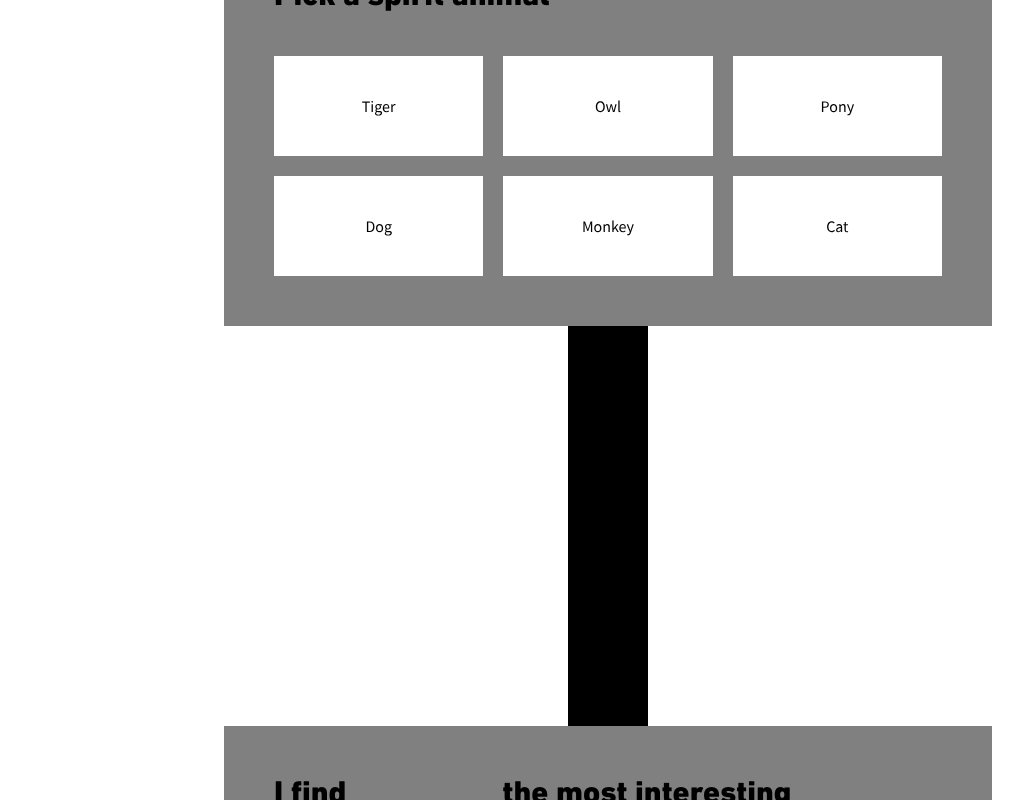
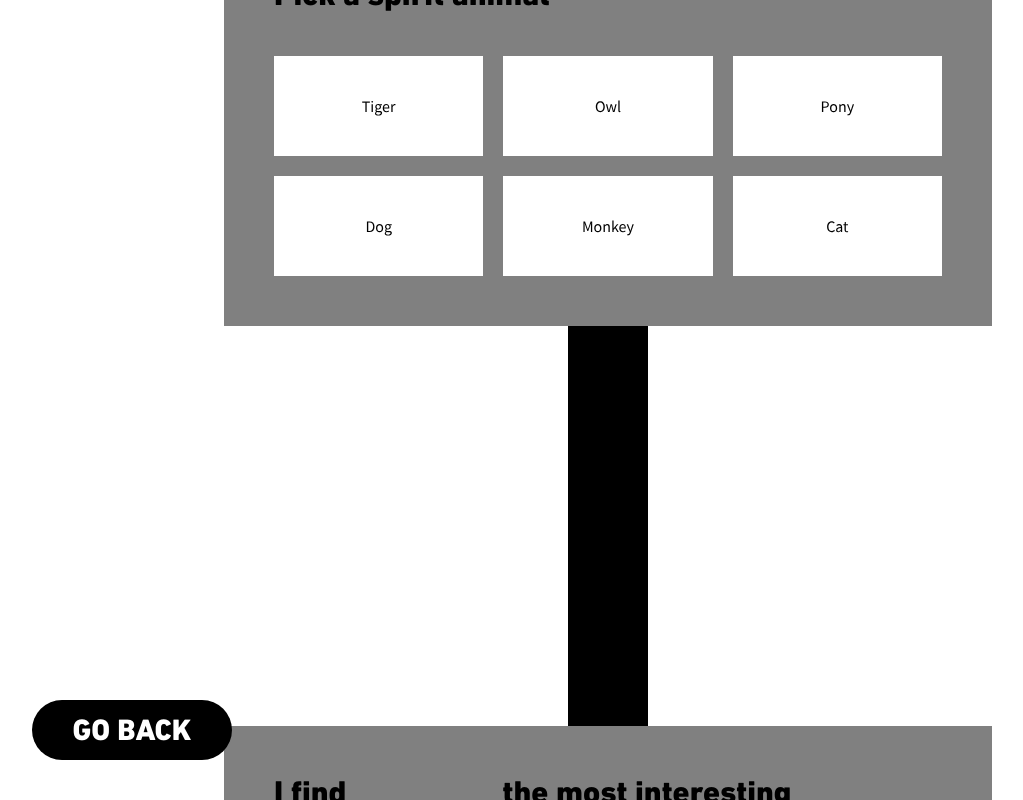
Before and after one commit to sdghi/saemin, a Vue app: page / in a window 1280 px wide. Both pictures are taken after a click on the button "TAKE QUIZ". Shown: the part 864-1664 px from the top of the page, without its empty margins (32-1055 px from the left). Built offline with nearby package versions, Linux system fonts and the light colour scheme.

Commit message:
back btn functionality works

```diff
--- a/src/components/Home.vue
+++ b/src/components/Home.vue
@@ -7,6 +7,7 @@
         <p v-if="!quizStarted" class="home-subtitle">What Would You Be As Ramen Noodle Soup?</p>
         <button v-if="!quizStarted" class="start-quiz-btn" @click="startQuiz">take quiz</button>
         <Quiz :quizStarted="quizStarted"/>
+        <button @click="goBack" v-if="quizStarted && !quizCompleted" class="back-btn">go back</button>
         <Results v-if="quizCompleted"/>
     </div>
 </template>
@@ -18,12 +19,26 @@ import Results from "./Results";
 
 export default {
   name: "Home",
-  computed: mapGetters(["allQuestions", "quizCompleted", "quizStarted"]),
+  computed: mapGetters([
+    "allQuestions",
+    "quizCompleted",
+    "quizStarted",
+    "scrollHeight",
+    "setQuizStarted"
+  ]),
   methods: {
     startQuiz() {
       this.$store.commit("setQuizStarted", {
         value: true
       });
+    },
+    goBack() {
+      // check to see if it's the first question before going back
+      window.scrollY - this.scrollHeight > 0 &&
+        window.scrollTo({
+          top: window.pageYOffset - this.scrollHeight,
+          behavior: "smooth"
+        });
     }
   },
   updated() {
@@ -104,13 +119,20 @@ button {
   text-transform: uppercase;
 }
 
-.start-quiz-btn {
+.start-quiz-btn,
+.back-btn {
   margin-top: 50px;
   position: relative;
   left: calc(50% - 100px);
   height: 60px;
   width: 200px;
   font-size: 30px;
+}
+
+.back-btn {
+  position: fixed;
+  bottom: 5%;
+  left: 5%;
 }
 
 @media (min-width: $breakpoint-small) {
--- a/src/components/QuestionCard.vue
+++ b/src/components/QuestionCard.vue
@@ -24,7 +24,7 @@
 <script>
 export default {
   name: "QuestionCard",
-  props: ["question", "allQuestions", "quizCompleted"],
+  props: ["question", "allQuestions", "quizCompleted", "setScrollHeight"],
   data() {
     return {
       currentAnswer: null,
@@ -54,6 +54,11 @@ export default {
       this.$store.commit("setQuestionsToAnswered", {
         selected: this.question.content,
         value: true
+      });
+
+      // set the global scroll height for the back button
+      this.$store.commit("setScrollHeight", {
+        value: this.$refs.quizQuestion.clientHeight
       });
 
       // Scroll window from current window position to the start of the next question
--- a/src/components/Results.vue
+++ b/src/components/Results.vue
@@ -43,7 +43,8 @@ export default {
     return {
       brothAndNoodle: null,
       topping: null,
-      bowl: null
+      bowl: null,
+      questionCardHeight: null
     };
   },
   created() {
@@ -132,8 +133,6 @@ button {
 }
 
 .ramen-info {
-  overflow-y: auto;
-  height: 80vh;
   padding: 50px;
 }
 
--- a/src/store/modules/questions.js
+++ b/src/store/modules/questions.js
@@ -2,6 +2,7 @@
 const state = {
     quizStarted: false,
     quizCompleted: false,
+    scrollHeight: 0,
     questions: [
         // PERSONALITY QUESTIONS
         {
@@ -690,12 +691,16 @@ const state = {
 const getters = {
     allQuestions: (state) => state.questions,
     quizCompleted: (state) => state.quizCompleted,
-    quizStarted: (state) => state.quizStarted
+    quizStarted: (state) => state.quizStarted,
+    scrollHeight: (state) => state.scrollHeight
 };
 
 const actions = {};
 
 const mutations = {
+    setScrollHeight(state, { value }) {
+        state.scrollHeight = value
+    },
     setQuestionsToAnswered(state, { selected, value }) {
         state.questions.map((question) => {
             if (question.content == selected) {
```
